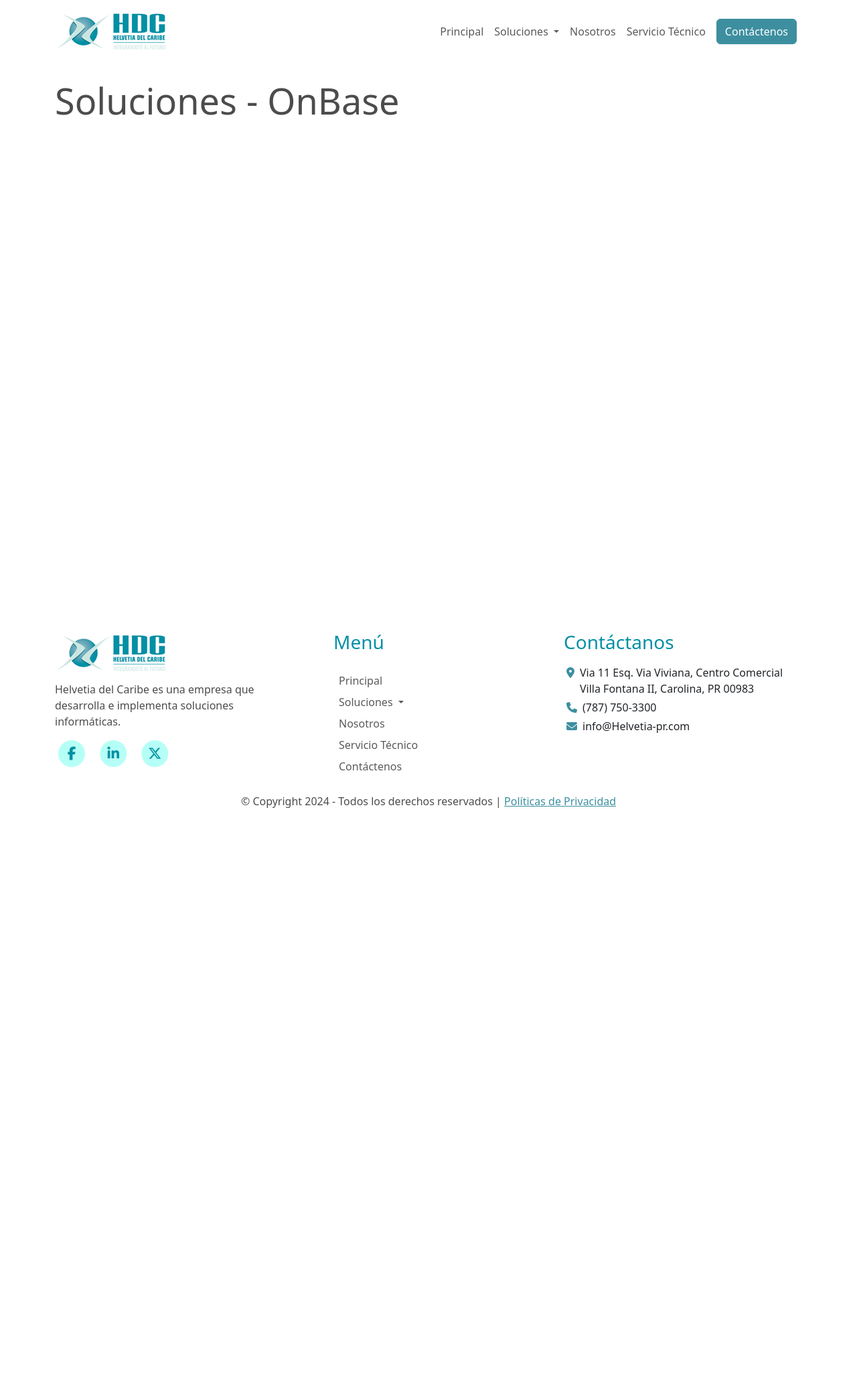
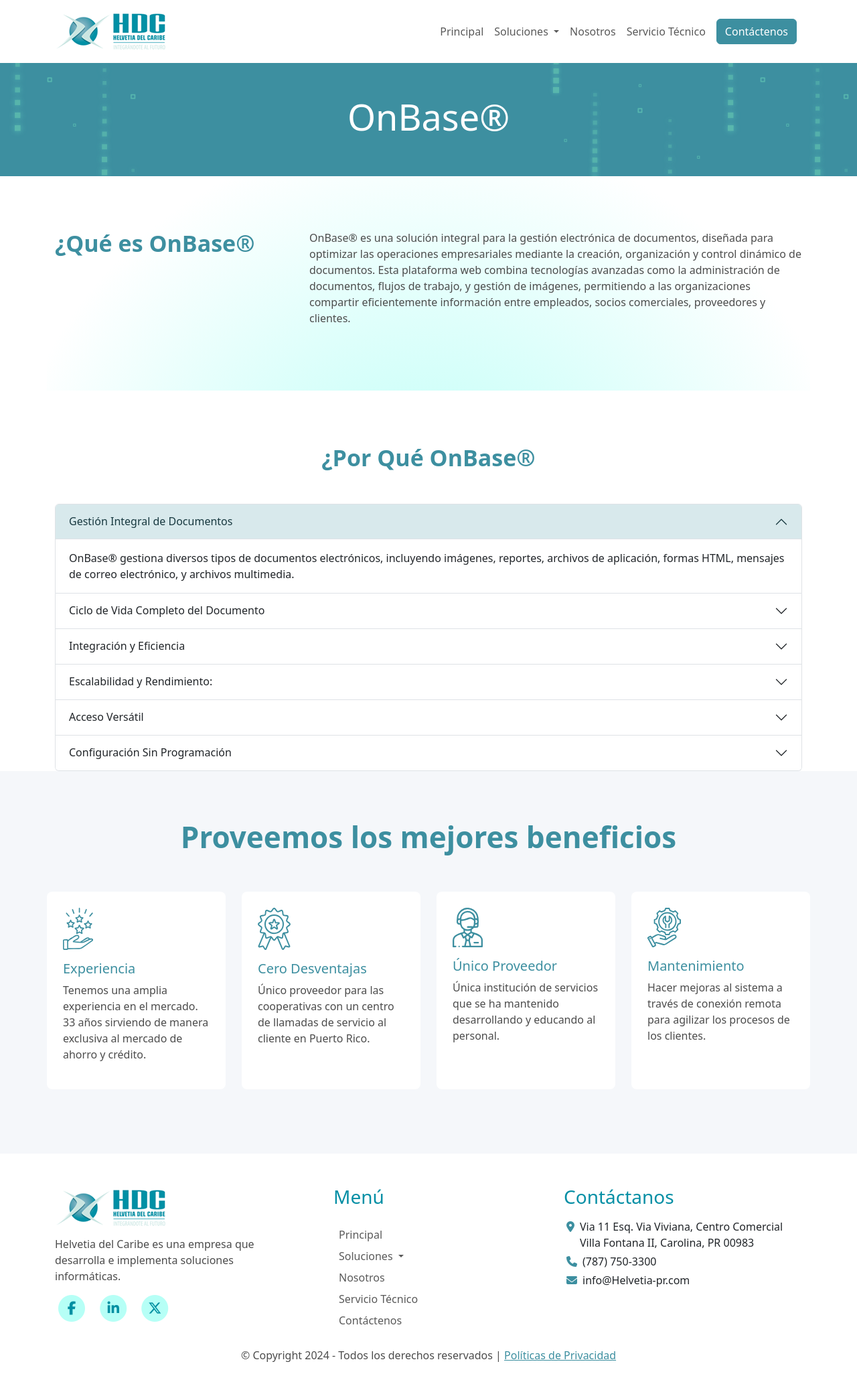
Before and after one commit to mioagency/helvetia, a PHP site: page /soluciones-onbase.php in a window 1280 px wide. Shown: the whole page at 67% size. Before the commit the page ends 1206 px from the top, so only its background shows below. Run offline with PHP 8.4, Linux system fonts and the light colour scheme; some libraries are stand-ins or nearby versions.

Commit message:
Actualizaciones a la página de OnBase. También se agregaron estilos al documento custom-styles.css

```diff
--- a/css/custom-styles.css
+++ b/css/custom-styles.css
@@ -64,7 +64,10 @@ a {
   text-decoration: none;
 }
 
-
+.gradient-bg {
+  background: rgb(182, 255, 246);
+  background: radial-gradient(circle at 50% 180%, rgba(182, 255, 246, 1) 0%, rgba(255, 255, 255, 0) 80%);
+}
 
 /*-- TEXTO --*/
 
@@ -212,6 +215,10 @@ a {
   padding-left: 80px;
   padding-right: 80px;
 }
+.py-80 {
+  padding-top:calc(1rem * 5);
+  padding-bottom:calc(1rem * 5);
+}
 
 .pl-80 {
   padding-left: 80px;
@@ -219,6 +226,12 @@ a {
 
 .pr-80 {
   padding-right: 80px;
+}
+.pt-80 {
+  padding-top: 80px;
+}
+.pb-40 {
+  padding-bottom: 40px;
 }
 
 /**TITULOS SECCIONES**/
@@ -253,7 +266,7 @@ a {
 /*----------------------------------------------------------------------
         4.0 PÁGINAS
 ------------------------------------------------------------------------*/
- /* PAGINA PREAPROBACION - CALCULO */
+
 
 
 
--- a/soluciones-onbase.php
+++ b/soluciones-onbase.php
@@ -9,11 +9,103 @@ function customPageHeader(){?>
 
 include_once('templates/header.php'); ?>
 
-<div class="container vh-100">
-  <div class="row py-4">
-    <h1>Soluciones - OnBase</h>
+<div class="container-fluid">
+  <div class="row header-bg-img py-xl-5 py-3">
+    <h1 class="text-center text-white">OnBase®</h1>
   </div>
 </div>
+
+<div class="container-lg">
+  <div class="row py-80 d-flex gradient-bg">
+    <div class="col-4">
+      <H1 class="fs-3 fw-bold text-primary">¿Qué es OnBase®</H1>
+    </div>
+    <div class="col-8">
+      <p>OnBase® es una solución integral para la gestión electrónica de documentos, diseñada para optimizar las operaciones empresariales mediante la creación, organización y control dinámico de documentos. Esta plataforma web combina tecnologías avanzadas como la administración de documentos, flujos de trabajo, y gestión de imágenes, permitiendo a las organizaciones compartir eficientemente información entre empleados, socios comerciales, proveedores y clientes.
+      </p>
+    </div>
+  </div>
+</div>
+
+
+
+<div class="container-md">
+  <div class="row">
+    <div class="col-12 pt-80 pb-40">
+      <h1 class="text-center fs-3 fw-bold text-primary">¿Por Qué OnBase®</h1>
+    </div>
+    <div class="col">
+      <div class="accordion" id="accordionFlushExample">
+        <div class="accordion-item">
+          <h2 class="accordion-header">
+            <button class="accordion-button" type="button" data-bs-toggle="collapse" data-bs-target="#flush-collapseOne" aria-expanded="true" aria-controls="flush-collapseOne">
+            Gestión Integral de Documentos
+            </button>
+          </h2>
+          <div id="flush-collapseOne" class="accordion-collapse collapse show" data-bs-parent="#accordionFlushExample">
+            <div class="accordion-body">OnBase® gestiona diversos tipos de documentos electrónicos, incluyendo imágenes, reportes, archivos de aplicación, formas HTML, mensajes de correo electrónico, y archivos multimedia.
+            </div>
+          </div>
+        </div>
+        <div class="accordion-item">
+          <h2 class="accordion-header">
+            <button class="accordion-button collapsed" type="button" data-bs-toggle="collapse" data-bs-target="#flush-collapseTwo" aria-expanded="false" aria-controls="flush-collapseTwo">
+            Ciclo de Vida Completo del Documento
+            </button>
+          </h2>
+          <div id="flush-collapseTwo" class="accordion-collapse collapse" data-bs-parent="#accordionFlushExample">
+            <div class="accordion-body">Desde la creación, almacenamiento, recuperación, revisión hasta la distribución de documentos.
+            </div>
+          </div>
+        </div>
+        <div class="accordion-item">
+          <h2 class="accordion-header">
+            <button class="accordion-button collapsed" type="button" data-bs-toggle="collapse" data-bs-target="#flush-collapseThree" aria-expanded="false" aria-controls="flush-collapseThree">
+            Integración y Eficiencia
+            </button>
+          </h2>
+          <div id="flush-collapseThree" class="accordion-collapse collapse" data-bs-parent="#accordionFlushExample">
+            <div class="accordion-body">Utiliza una única aplicación basada en web con una base de datos SQL única, facilitando la integración de procesos y eliminando la necesidad de múltiples interfaces y bases de datos.</div>
+          </div>
+        </div>
+        <div class="accordion-item">
+          <h2 class="accordion-header">
+            <button class="accordion-button collapsed" type="button" data-bs-toggle="collapse" data-bs-target="#flush-collapseFour" aria-expanded="false" aria-controls="flush-collapseFour">
+            Escalabilidad y Rendimiento:
+            </button>
+          </h2>
+          <div id="flush-collapseFour" class="accordion-collapse collapse" data-bs-parent="#accordionFlushExample">
+            <div class="accordion-body">Desarrollada bajo una arquitectura cliente / servidor, aprovechando bases de datos robustas como Oracle y Microsoft SQL Server para garantizar alto desempeño y escalabilidad.
+            </div>
+          </div>
+        </div>
+        <div class="accordion-item">
+          <h2 class="accordion-header">
+            <button class="accordion-button collapsed" type="button" data-bs-toggle="collapse" data-bs-target="#flush-collapseFive" aria-expanded="false" aria-controls="flush-collapseFive">
+            Acceso Versátil
+            </button>
+          </h2>
+          <div id="flush-collapseFive" class="accordion-collapse collapse" data-bs-parent="#accordionFlushExample">
+            <div class="accordion-body">Permite acceso desde navegadores web, clientes de escritorio, Windows Explorer® y otras aplicaciones.</div>
+          </div>
+        </div>
+        <div class="accordion-item">
+          <h2 class="accordion-header">
+            <button class="accordion-button collapsed" type="button" data-bs-toggle="collapse" data-bs-target="#flush-collapseSix" aria-expanded="false" aria-controls="flush-collapseSix">
+            Configuración Sin Programación
+            </button>
+          </h2>
+          <div id="flush-collapseSix" class="accordion-collapse collapse" data-bs-parent="#accordionFlushExample">
+            <div class="accordion-body">Totalmente configurable a través de herramientas de interfaz gráfica, permitiendo implementaciones rápidas y adaptaciones sin costosas programaciones.</div>
+          </div>
+        </div>
+      </div>
+    </div>
+  </div>
+</div>
+
+<!-- Template Beneficios -->
+<?php include_once ('templates/beneficios.php'); ?>
 
 <?php
 include_once('templates/footer.php');
```
Also changed, not shown: 1 other file.
